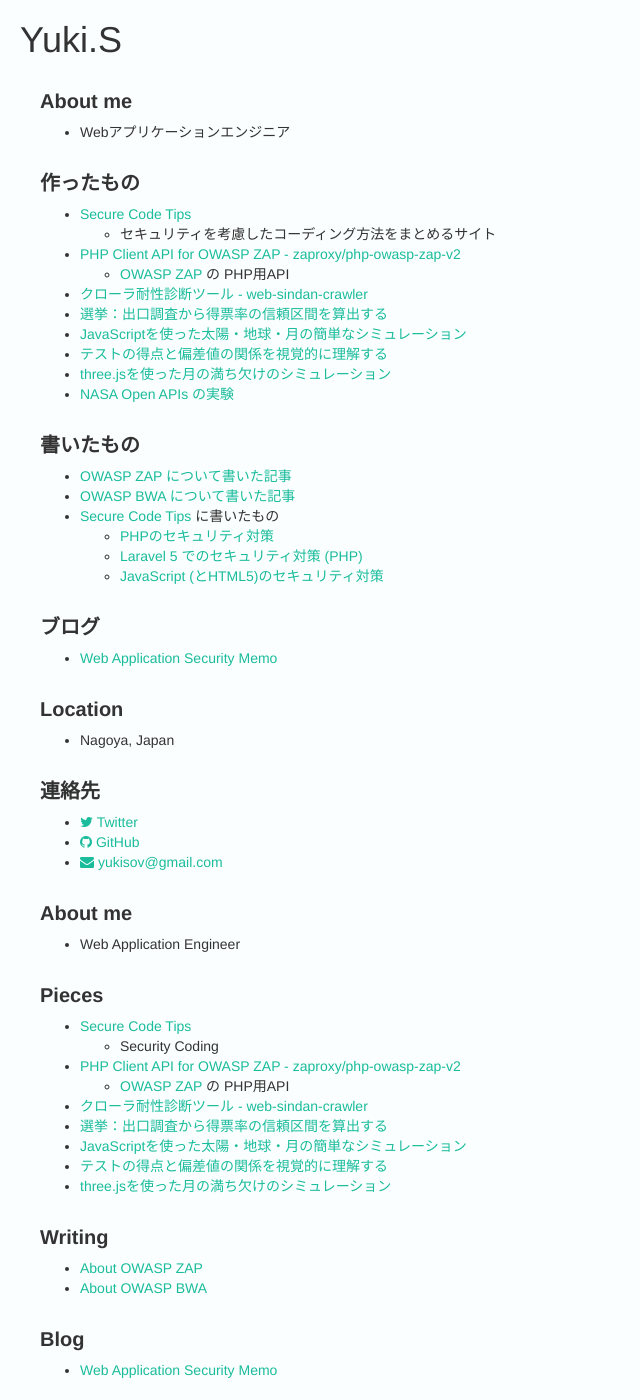
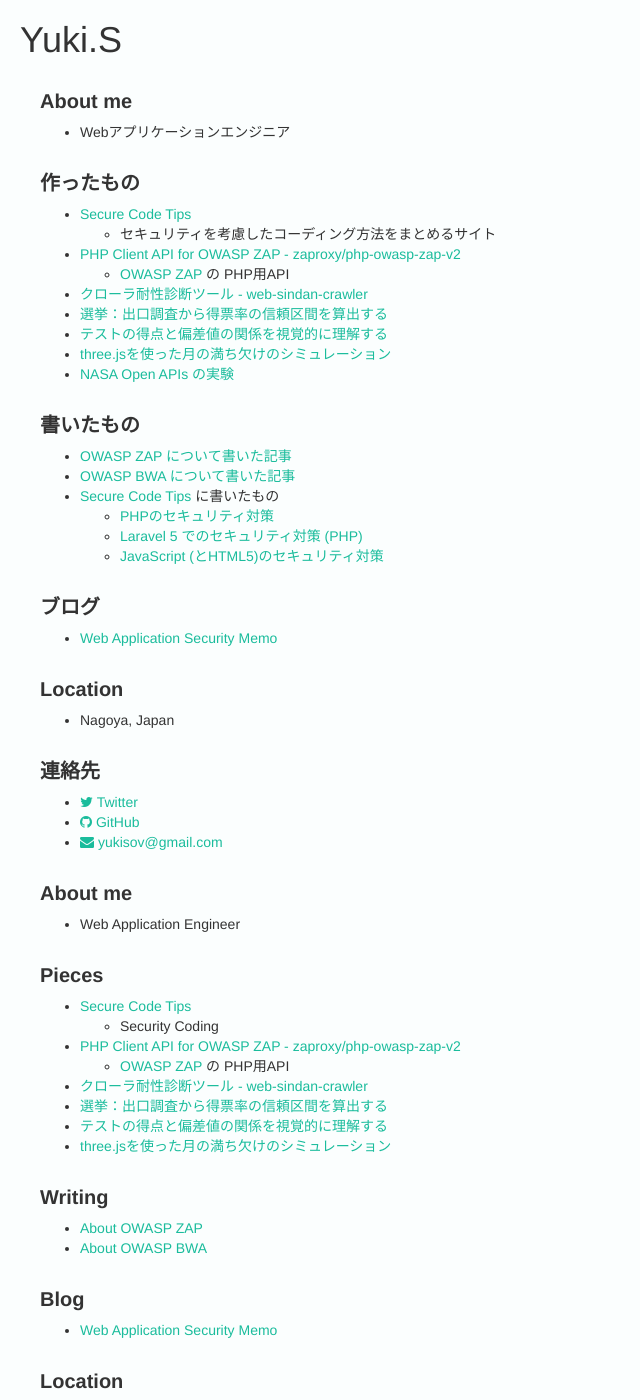
Before and after one commit to yukisov/yukisov.github.io, a Jekyll site: the page built from index.md, in a window 1280 px wide and 1400 px high. Shown: the whole window, without its empty margins (0-640 px from the left). Built offline with Jekyll 4.4.1, drawn with Linux system fonts in a browser that asks for light colours; nearby versions of some CDN libraries.

Commit message:
Remove the link of "sun_earth_moon"

```diff
--- a/index.md
+++ b/index.md
@@ -24,7 +24,6 @@
     - [OWASP ZAP](https://www.owasp.org/index.php/OWASP_Zed_Attack_Proxy_Project) の PHP用API
 - [クローラ耐性診断ツール - web-sindan-crawler](https://github.com/yukisov/web-sindan-crawler)
 - [選挙：出口調査から得票率の信頼区間を算出する](http://misc.pupha.net/confidence_interval.html)
-- [JavaScriptを使った太陽・地球・月の簡単なシミュレーション](http://misc.pupha.net/sun_earth_moon/)
 - [テストの得点と偏差値の関係を視覚的に理解する](http://misc.pupha.net/deviation_simulation/)
 - [three.jsを使った月の満ち欠けのシミュレーション](http://misc.pupha.net/moon_phases/)
 - [NASA Open APIs の実験](/ex001.html)
@@ -80,7 +79,6 @@
     - [OWASP ZAP](https://www.owasp.org/index.php/OWASP_Zed_Attack_Proxy_Project) の PHP用API
 - [クローラ耐性診断ツール - web-sindan-crawler](https://github.com/yukisov/web-sindan-crawler)
 - [選挙：出口調査から得票率の信頼区間を算出する](http://misc.pupha.net/confidence_interval.html)
-- [JavaScriptを使った太陽・地球・月の簡単なシミュレーション](http://misc.pupha.net/sun_earth_moon/)
 - [テストの得点と偏差値の関係を視覚的に理解する](http://misc.pupha.net/deviation_simulation/)
 - [three.jsを使った月の満ち欠けのシミュレーション](http://misc.pupha.net/moon_phases/)
 
```
